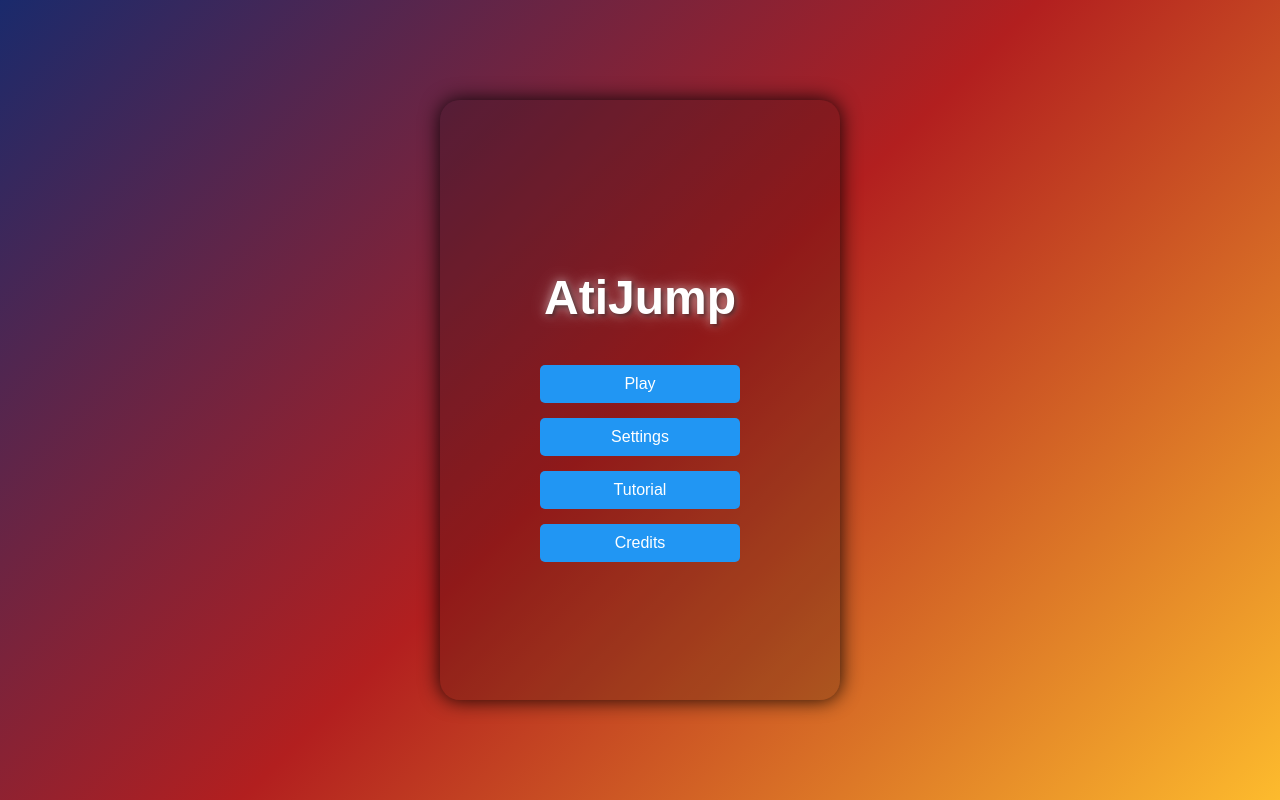
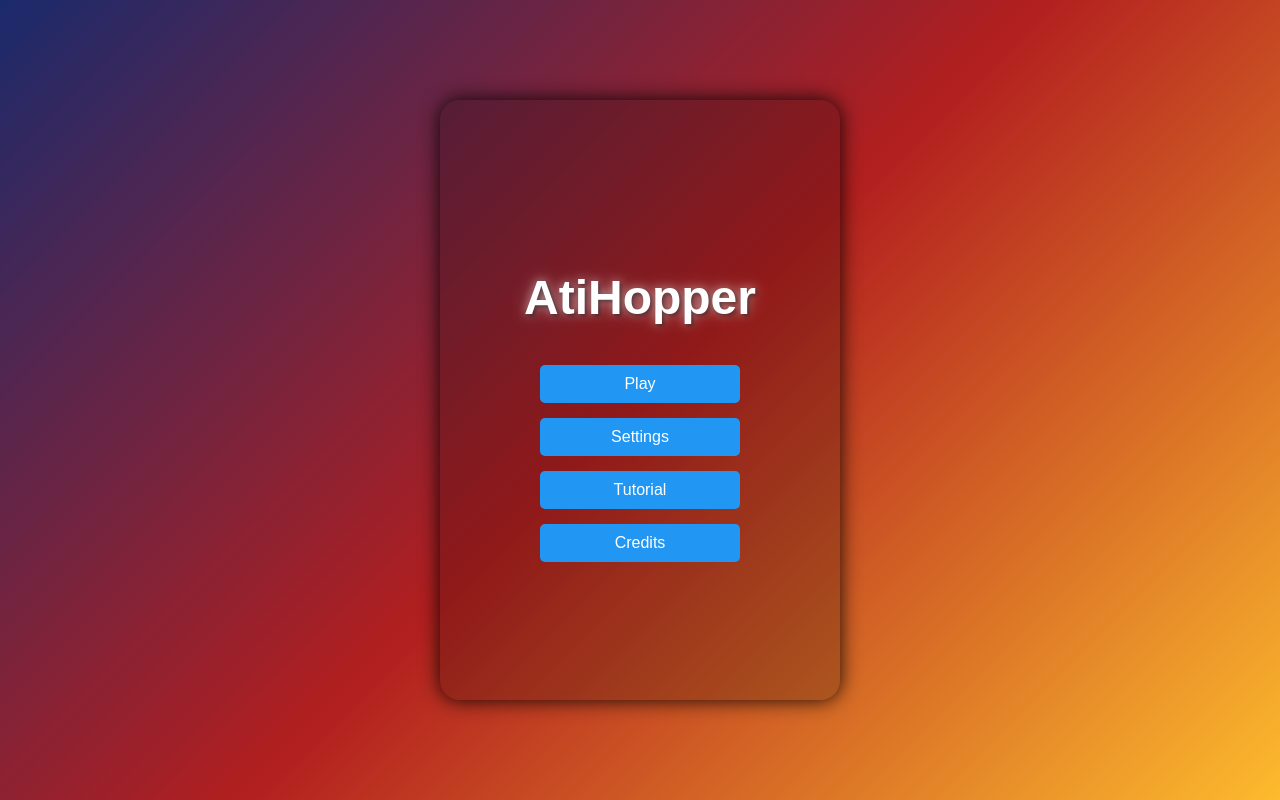
Before and after one commit to tea15261/Vertical-Platformer, a plain HTML site: page index.html in a window 1280 px wide. Drawn offline with Linux system fonts and the light colour scheme.

Commit message:
title update

```diff
--- a/index.html
+++ b/index.html
@@ -9,7 +9,7 @@
         <div id="game-container">
             <!-- Main Menu -->
             <div id="main-menu" class="menu-screen active">
-                <h1 class="game-title">AtiJump</h1>
+                <h1 class="game-title">AtiHopper</h1>
                 <div class="menu-buttons">
                     <button class="menu-button" onclick="showScreen('modes-menu')">Play</button>
                     <button class="menu-button" onclick="showScreen('settings-menu')">Settings</button>
```
